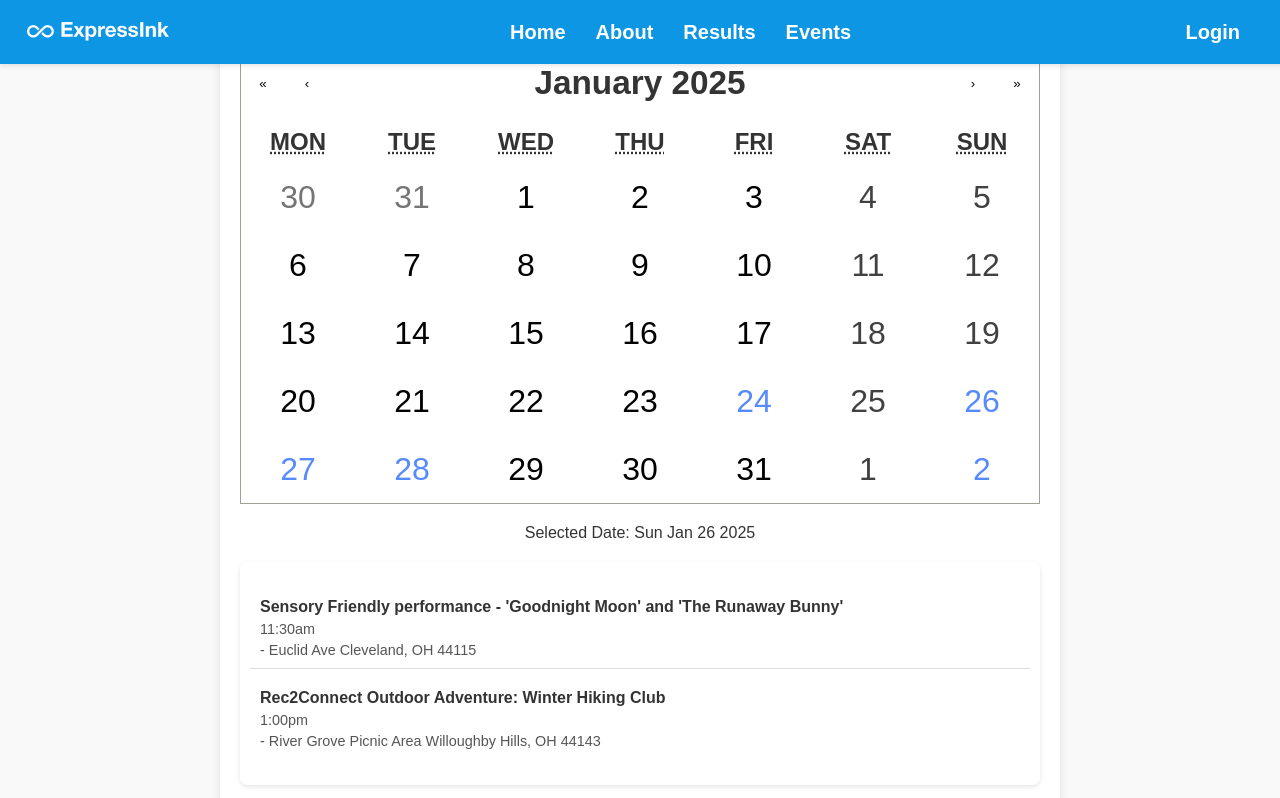
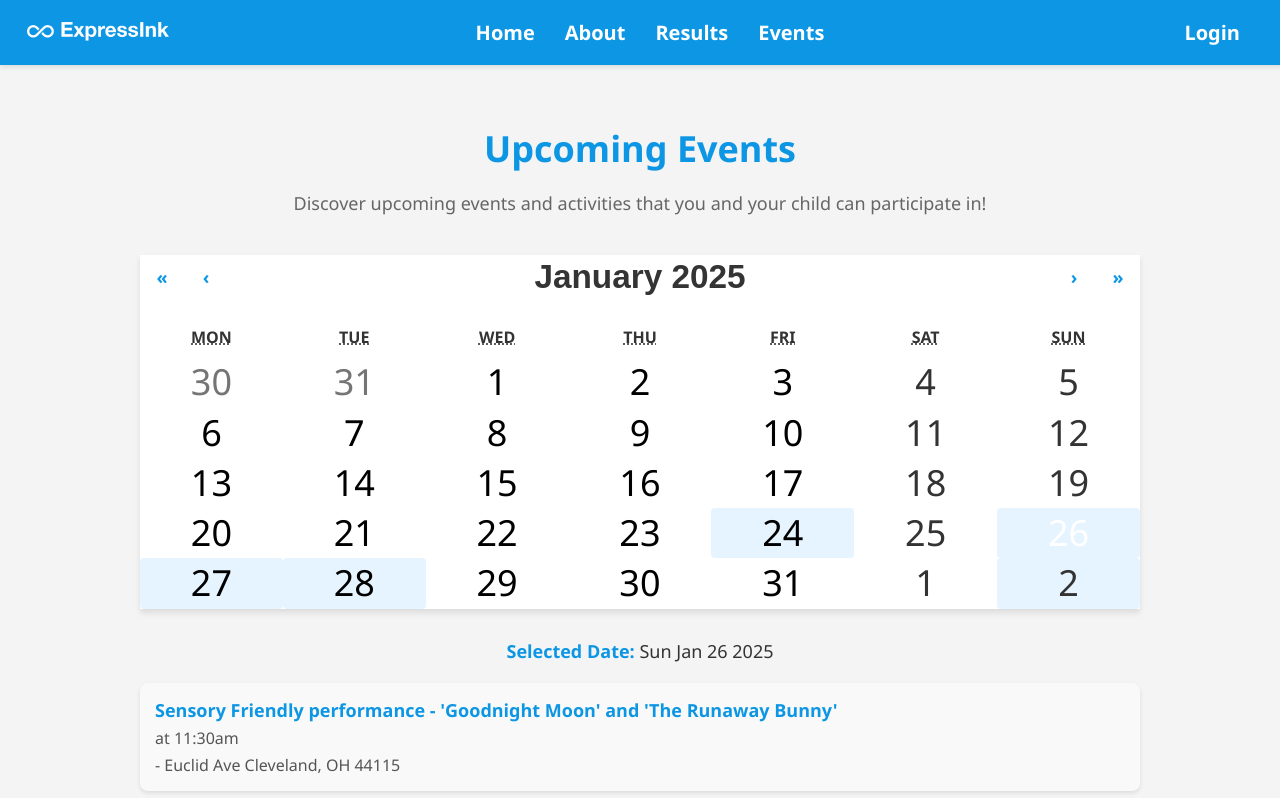
Before and after one commit to Aadhavsb/ExpressInk, a React (Create React App) app in the folder image-upload-react/: page /Events in a window 1280 px wide. Shown: the top 798 px of the page. Built offline with nearby package versions, Linux system fonts and the light colour scheme.

Commit message:
fixed css for every page

```diff
--- a/image-upload-react/src/components/Header.css
+++ b/image-upload-react/src/components/Header.css
@@ -44,7 +44,7 @@
 .nav-auth {
   position: relative;
   margin-right: 60px;
-  margin-left: 0px;
+  margin-left: 60px;
 }
 
 .username-dropdown {
--- a/image-upload-react/src/index.css
+++ b/image-upload-react/src/index.css
@@ -1,5 +1,5 @@
 body {
-  margin: 0;
+  margin-top: 0;
   font-family: "Poppins", "Quicksand", "Nunito", "Segoe UI", "Roboto",
     sans-serif;
   -webkit-font-smoothing: antialiased;
--- a/image-upload-react/src/pages/About.css
+++ b/image-upload-react/src/pages/About.css
@@ -1,7 +1,8 @@
 .app-container-about {
   max-width: 1500px;
   margin: auto;
-  padding: 40px;
+  padding: 100px;
+  margin-top: 0;
   font-family: Arial, sans-serif;
   color: #333;
 }
--- a/image-upload-react/src/pages/Events.css
+++ b/image-upload-react/src/pages/Events.css
@@ -1,81 +1,183 @@
-body {
-    padding-top: 40px;
-    text-align: center;
-    font-family: 'Arial', sans-serif;
-    background-color: #f9f9f9;
-    color: #333;
-    margin: 0;
+.events-container {
+  max-width: 1000px;
+  margin: 80px auto 50px;
+  padding: 20px;
+  font-family: "Poppins", "Quicksand", "Nunito", "Segoe UI", "Roboto",
+    sans-serif;
+  color: #333;
 }
 
-.app {
-    max-width: 800px;
-    margin: 0 auto;
-    padding: 20px;
-    box-shadow: 0 4px 10px rgba(0, 0, 0, 0.1);
-    background-color: #ffffff;
-    border-radius: 8px;
+.events-header {
+  text-align: center;
+  margin-bottom: 40px;
 }
 
-.selected {
-
+.events-title {
+  font-size: 36px;
+  font-weight: bold;
+  color: #0c96e4;
+  margin-bottom: 10px;
+  font-family: "Poppins", "Quicksand", "Nunito", "Segoe UI", "Roboto",
+    sans-serif;
 }
 
-.react-calendar__tile--active {
-    background: #ffffff49; /* this shows today */
-    color: white;
+.events-description {
+  font-size: 18px;
+  color: #666666;
+  font-family: "Poppins", "Quicksand", "Nunito", "Segoe UI", "Roboto",
+    sans-serif;
 }
 
 .calendar-container {
-    margin-bottom: 20px;
-}
-.react-calendar__month-view__days__day--weekend {
-    color: #414141;
-}
-.react-calendar__tile:enabled:hover,
-.react-calendar__tile:enabled:focus {
-    border: 2% solid #0078d7;
-    color: #0078d7;
+  margin-bottom: 30px;
 }
 
-.react-calendar__tile--now:enabled:hover,
-.react-calendar__tile--now:enabled:focus {
-    border: 2px solid #000000;
-    color: #000000;
+.calendar-container .react-calendar {
+  width: 100%;
+  max-width: 100%;
+  background-color: #fff;
+  border: none;
+  font-family: "Poppins", "Quicksand", "Nunito", "Segoe UI", "Roboto",
+    sans-serif;
+  font-size: 18px;
+  box-shadow: 0 4px 6px rgba(0, 0, 0, 0.1);
 }
 
-.highlighted {
-    border: 2px solid #000000;
-    color: #5789ff;
-    border-radius: 5%;
+.calendar-container .react-calendar__navigation button {
+  color: #0c96e4;
+  font-weight: bold;
+  font-family: "Poppins", "Quicksand", "Nunito", "Segoe UI", "Roboto",
+    sans-serif;
+  font-size: 18px;
+}
+
+.calendar-container .react-calendar__month-view__weekdays {
+  text-align: center;
+  text-transform: uppercase;
+  font-weight: bold;
+  font-family: "Poppins", "Quicksand", "Nunito", "Segoe UI", "Roboto",
+    sans-serif;
+  font-size: 16px;
+  color: #333333;
+}
+
+.calendar-container .react-calendar__month-view__weekdays__weekday {
+  padding: 10px 0;
+}
+
+.calendar-container .react-calendar__month-view__days__day--weekend {
+  color: #333333;
+}
+
+.calendar-container .react-calendar__tile {
+  text-align: center;
+  padding: 15px 0;
+  border-radius: 4px;
+  font-family: "Poppins", "Quicksand", "Nunito", "Segoe UI", "Roboto",
+    sans-serif;
+}
+
+.calendar-container .react-calendar__tile:enabled:hover,
+.calendar-container .react-calendar__tile:enabled:focus {
+  background-color: #e6f4ff;
+}
+
+.calendar-container .react-calendar__tile--active {
+  background-color: #0c96e4;
+  color: white;
+}
+
+.calendar-container .react-calendar__tile--now {
+  background-color: #f0f0f0;
+}
+
+.calendar-container .highlighted {
+  background-color: #e6f4ff;
+}
+
+.calendar-container .react-calendar__tile--active:hover {
+  background-color: #0a7ec1;
+}
+
+.selected-date {
+  font-size: 18px;
+  margin-bottom: 20px;
+  text-align: center;
+  font-family: "Poppins", "Quicksand", "Nunito", "Segoe UI", "Roboto",
+    sans-serif;
+}
+
+.selected-date .bold {
+  font-weight: bold;
+  color: #0c96e4;
 }
 
 .events-list {
-    text-align: left;
-    margin-top: 20px;
-    padding: 10px;
-    background-color: #ffffffe1;
-    border-radius: 8px;
-    box-shadow: 0 2px 5px rgba(0, 0, 0, 0.1);
+  margin-bottom: 40px;
 }
 
 .events-list ul {
-    list-style: none;
-    padding: 0;
+  list-style-type: none;
+  padding: 0;
 }
 
 .events-list li {
-    margin-bottom: 10px;
-    padding: 10px;
-    border-bottom: 1px solid #ddd;
+  background-color: #f9f9f9;
+  margin-bottom: 15px;
+  padding: 15px;
+  border-radius: 8px;
+  box-shadow: 0 2px 4px rgba(0, 0, 0, 0.1);
 }
 
-.events-list li:last-child {
-    border-bottom: none;
+.events-list li strong {
+  font-size: 18px;
+  color: #0c96e4;
 }
 
-.events-list span {
-    display: block;
-    color: #555;
-    font-size: 0.9rem;
-    margin-top: 5px;
+.events-list li span {
+  display: block;
+  font-size: 16px;
+  color: #555555;
+  margin-top: 5px;
 }
+
+.events-list li:hover {
+  background-color: #e6f4ff;
+  cursor: pointer;
+}
+
+.events-list p {
+  font-size: 16px;
+  color: #666666;
+  text-align: center;
+}
+
+@media (max-width: 768px) {
+  .events-container {
+    padding: 10px;
+  }
+
+  .events-title {
+    font-size: 28px;
+  }
+
+  .events-description {
+    font-size: 16px;
+  }
+
+  .selected-date {
+    font-size: 16px;
+  }
+
+  .calendar-container .react-calendar {
+    font-size: 16px;
+  }
+
+  .calendar-container .react-calendar__tile {
+    padding: 10px 0;
+  }
+
+  .events-list li {
+    padding: 10px;
+  }
+}
--- a/image-upload-react/src/pages/Events.js
+++ b/image-upload-react/src/pages/Events.js
@@ -6,228 +6,234 @@ import "./Events.css";
 
 const eventInfo = [
   {
-    "title": "Pathways for Pops: Elevate Your Fatherhood Journey!",
-    "start_date": "2025-01-24",
-    "start_time": null,
-    "location": "Sheraton Suites Akron Cuyahoga Falls Cuyahoga Falls, OH 44221"
+    title: "Pathways for Pops: Elevate Your Fatherhood Journey!",
+    start_date: "2025-01-24",
+    start_time: null,
+    location: "Sheraton Suites Akron Cuyahoga Falls Cuyahoga Falls, OH 44221",
   },
   {
-    "title": "Sensory Friendly performance - 'Goodnight Moon' and 'The Runaway Bunny'",
-    "start_date": "2025-01-26",
-    "start_time": "11:30am",
-    "location": "Euclid Ave Cleveland, OH 44115"
+    title:
+      "Sensory Friendly performance - 'Goodnight Moon' and 'The Runaway Bunny'",
+    start_date: "2025-01-26",
+    start_time: "11:30am",
+    location: "Euclid Ave Cleveland, OH 44115",
   },
   {
-    "title": "Rec2Connect Outdoor Adventure: Winter Hiking Club",
-    "start_date": "2025-01-26",
-    "start_time": "1:00pm",
-    "location": "River Grove Picnic Area Willoughby Hills, OH 44143"
+    title: "Rec2Connect Outdoor Adventure: Winter Hiking Club",
+    start_date: "2025-01-26",
+    start_time: "1:00pm",
+    location: "River Grove Picnic Area Willoughby Hills, OH 44143",
   },
   {
-    "title": "Workshop: Autism & Caregiving, Your Grief and Joy Matter: A Workshop for Black American Caregivers",
-    "start_date": "2025-01-27",
-    "start_time": "6:30pm",
-    "location": "27333 Center Ridge Road Westlake, OH 44145"
+    title:
+      "Workshop: Autism & Caregiving, Your Grief and Joy Matter: A Workshop for Black American Caregivers",
+    start_date: "2025-01-27",
+    start_time: "6:30pm",
+    location: "27333 Center Ridge Road Westlake, OH 44145",
   },
   {
-    "title": "Rec2Connect Rock Climbing -- Cleveland Rocks!",
-    "start_date": "2025-01-28",
-    "start_time": "5:00pm",
-    "location": "Cleveland Rocks Cleveland, OH 44113"
+    title: "Rec2Connect Rock Climbing -- Cleveland Rocks!",
+    start_date: "2025-01-28",
+    start_time: "5:00pm",
+    location: "Cleveland Rocks Cleveland, OH 44113",
   },
   {
-    "title": "Share & Support: Balancing Act: How to Cope with an Uneven Mental Load -- In-Person or Virtual",
-    "start_date": "2025-01-28",
-    "start_time": "6:30pm",
-    "location": "27333 Center Ridge Road Westlake, OH 44145"
+    title:
+      "Share & Support: Balancing Act: How to Cope with an Uneven Mental Load -- In-Person or Virtual",
+    start_date: "2025-01-28",
+    start_time: "6:30pm",
+    location: "27333 Center Ridge Road Westlake, OH 44145",
   },
   {
-    "title": "A Livespecial.com Webinar: The B'nai Mitzvah Process: Adapted + Individualized = Success",
-    "start_date": "2025-01-28",
-    "start_time": "7:00pm",
-    "location": null
+    title:
+      "A Livespecial.com Webinar: The B'nai Mitzvah Process: Adapted + Individualized = Success",
+    start_date: "2025-01-28",
+    start_time: "7:00pm",
+    location: null,
   },
   {
-    "title": "Rec2Connect Outdoor Adventure: Winter Hiking Club",
-    "start_date": "2025-02-02",
-    "start_time": "1:00pm",
-    "location": "River Grove Picnic Area Willoughby Hills, OH 44143"
+    title: "Rec2Connect Outdoor Adventure: Winter Hiking Club",
+    start_date: "2025-02-02",
+    start_time: "1:00pm",
+    location: "River Grove Picnic Area Willoughby Hills, OH 44143",
   },
   {
-    "title": "Rec2Connect Rock Climbing -- Shaker Rocks!",
-    "start_date": "2025-02-04",
-    "start_time": "5:00pm",
-    "location": "Shaker Rocks! Shaker Heights, OH 44122"
+    title: "Rec2Connect Rock Climbing -- Shaker Rocks!",
+    start_date: "2025-02-04",
+    start_time: "5:00pm",
+    location: "Shaker Rocks! Shaker Heights, OH 44122",
   },
   {
-    "title": "Hop on Pop: Dad's Adapted Play & Connect",
-    "start_date": "2025-02-04",
-    "start_time": "6:30pm",
-    "location": "15600 East Bagley Rd. Middleburg Hts., OH 44130"
+    title: "Hop on Pop: Dad's Adapted Play & Connect",
+    start_date: "2025-02-04",
+    start_time: "6:30pm",
+    location: "15600 East Bagley Rd. Middleburg Hts., OH 44130",
   },
   {
-    "title": "Rec2Connect Outdoor Adventure: Winter Hiking Club",
-    "start_date": "2025-02-09",
-    "start_time": "1:00pm",
-    "location": "River Grove Picnic Area Willoughby Hills, OH 44143"
+    title: "Rec2Connect Outdoor Adventure: Winter Hiking Club",
+    start_date: "2025-02-09",
+    start_time: "1:00pm",
+    location: "River Grove Picnic Area Willoughby Hills, OH 44143",
   },
   {
-    "title": "Rec2Connect Rock Climbing -- Cleveland Rocks!",
-    "start_date": "2025-02-11",
-    "start_time": "5:00pm",
-    "location": "Cleveland Rocks Cleveland, OH 44113"
+    title: "Rec2Connect Rock Climbing -- Cleveland Rocks!",
+    start_date: "2025-02-11",
+    start_time: "5:00pm",
+    location: "Cleveland Rocks Cleveland, OH 44113",
   },
   {
-    "title": "Behavior Chat: Visual Cues to Help Children Manage Impulses",
-    "start_date": "2025-02-11",
-    "start_time": "6:30pm",
-    "location": "1600 Hampton Rd. Rocky River, OH 44116"
+    title: "Behavior Chat: Visual Cues to Help Children Manage Impulses",
+    start_date: "2025-02-11",
+    start_time: "6:30pm",
+    location: "1600 Hampton Rd. Rocky River, OH 44116",
   },
   {
-    "title": "Rec2Connect Outdoor Adventure: Winter Hiking Club",
-    "start_date": "2025-02-16",
-    "start_time": "1:00pm",
-    "location": "River Grove Picnic Area Willoughby Hills, OH 44143"
+    title: "Rec2Connect Outdoor Adventure: Winter Hiking Club",
+    start_date: "2025-02-16",
+    start_time: "1:00pm",
+    location: "River Grove Picnic Area Willoughby Hills, OH 44143",
   },
   {
-    "title": "Rec2Connect Rock Climbing -- Shaker Rocks!",
-    "start_date": "2025-02-18",
-    "start_time": "5:00pm",
-    "location": "Shaker Rocks! Shaker Heights, OH 44122"
+    title: "Rec2Connect Rock Climbing -- Shaker Rocks!",
+    start_date: "2025-02-18",
+    start_time: "5:00pm",
+    location: "Shaker Rocks! Shaker Heights, OH 44122",
   },
   {
-    "title": "Share & Support: Balancing Act: How to Cope with an Uneven Mental Load -- Virtual Program for Families of Children with Complex Needs",
-    "start_date": "2025-02-18",
-    "start_time": "6:30pm",
-    "location": null
+    title:
+      "Share & Support: Balancing Act: How to Cope with an Uneven Mental Load -- Virtual Program for Families of Children with Complex Needs",
+    start_date: "2025-02-18",
+    start_time: "6:30pm",
+    location: null,
   },
   {
-    "title": "Transition Bootcamp -- College and How to Plan For Success",
-    "start_date": "2025-02-20",
-    "start_time": "6:30pm",
-    "location": null
+    title: "Transition Bootcamp -- College and How to Plan For Success",
+    start_date: "2025-02-20",
+    start_time: "6:30pm",
+    location: null,
   },
   {
-    "title": "Rec2Connect Outdoor Adventure: Winter Hiking Club",
-    "start_date": "2025-02-23",
-    "start_time": "1:00pm",
-    "location": "River Grove Picnic Area Willoughby Hills, OH 44143"
+    title: "Rec2Connect Outdoor Adventure: Winter Hiking Club",
+    start_date: "2025-02-23",
+    start_time: "1:00pm",
+    location: "River Grove Picnic Area Willoughby Hills, OH 44143",
   },
   {
-    "title": "Rec2Connect Rock Climbing -- Cleveland Rocks!",
-    "start_date": "2025-02-25",
-    "start_time": "5:00pm",
-    "location": "Cleveland Rocks Cleveland, OH 44113"
+    title: "Rec2Connect Rock Climbing -- Cleveland Rocks!",
+    start_date: "2025-02-25",
+    start_time: "5:00pm",
+    location: "Cleveland Rocks Cleveland, OH 44113",
   },
   {
-    "title": "Share & Support: LGBTQ+ Caregiver Connect",
-    "start_date": "2025-02-25",
-    "start_time": "6:30pm",
-    "location": null
+    title: "Share & Support: LGBTQ+ Caregiver Connect",
+    start_date: "2025-02-25",
+    start_time: "6:30pm",
+    location: null,
   },
   {
-    "title": "Western Cuyahoga County Resource Fair",
-    "start_date": "2025-02-27",
-    "start_time": "4:00pm",
-    "location": "21016 Hilliard Blvd Rocky River, OH 44116"
+    title: "Western Cuyahoga County Resource Fair",
+    start_date: "2025-02-27",
+    start_time: "4:00pm",
+    location: "21016 Hilliard Blvd Rocky River, OH 44116",
   },
   {
-    "title": "Rec2Connect Outdoor Adventure: Winter Hiking Club",
-    "start_date": "2025-03-02",
-    "start_time": "1:00pm",
-    "location": "River Grove Picnic Area Willoughby Hills, OH 44143"
+    title: "Rec2Connect Outdoor Adventure: Winter Hiking Club",
+    start_date: "2025-03-02",
+    start_time: "1:00pm",
+    location: "River Grove Picnic Area Willoughby Hills, OH 44143",
   },
   {
-    "title": "Rec2Connect Rock Climbing -- Shaker Rocks!",
-    "start_date": "2025-03-04",
-    "start_time": "5:00pm",
-    "location": "Shaker Rocks! Shaker Heights, OH 44122"
+    title: "Rec2Connect Rock Climbing -- Shaker Rocks!",
+    start_date: "2025-03-04",
+    start_time: "5:00pm",
+    location: "Shaker Rocks! Shaker Heights, OH 44122",
   },
   {
-    "title": "Sensory Friendly performance - 'The Gruffalo's Child'",
-    "start_date": "2025-03-09",
-    "start_time": "11:30am",
-    "location": "Euclid Ave Cleveland, OH 44115"
+    title: "Sensory Friendly performance - 'The Gruffalo's Child'",
+    start_date: "2025-03-09",
+    start_time: "11:30am",
+    location: "Euclid Ave Cleveland, OH 44115",
   },
   {
-    "title": "Rec2Connect Outdoor Adventure: Winter Hiking Club",
-    "start_date": "2025-03-09",
-    "start_time": "1:00pm",
-    "location": "River Grove Picnic Area Willoughby Hills, OH 44143"
+    title: "Rec2Connect Outdoor Adventure: Winter Hiking Club",
+    start_date: "2025-03-09",
+    start_time: "1:00pm",
+    location: "River Grove Picnic Area Willoughby Hills, OH 44143",
   },
   {
-    "title": "Rec2Connect Rock Climbing -- Cleveland Rocks!",
-    "start_date": "2025-03-11",
-    "start_time": "5:00pm",
-    "location": "Cleveland Rocks Cleveland, OH 44113"
+    title: "Rec2Connect Rock Climbing -- Cleveland Rocks!",
+    start_date: "2025-03-11",
+    start_time: "5:00pm",
+    location: "Cleveland Rocks Cleveland, OH 44113",
   },
   {
-    "title": "Rec2Connect Outdoor Adventure: Winter Hiking Club",
-    "start_date": "2025-03-16",
-    "start_time": "1:00pm",
-    "location": "River Grove Picnic Area Willoughby Hills, OH 44143"
+    title: "Rec2Connect Outdoor Adventure: Winter Hiking Club",
+    start_date: "2025-03-16",
+    start_time: "1:00pm",
+    location: "River Grove Picnic Area Willoughby Hills, OH 44143",
   },
   {
-    "title": "Lorain County Resource Fair",
-    "start_date": "2025-03-18",
-    "start_time": "4:00pm",
-    "location": "1005 N. Abbe Rd. Elyria, OH 44035"
+    title: "Lorain County Resource Fair",
+    start_date: "2025-03-18",
+    start_time: "4:00pm",
+    location: "1005 N. Abbe Rd. Elyria, OH 44035",
   },
   {
-    "title": "Rec2Connect Rock Climbing -- Shaker Rocks!",
-    "start_date": "2025-03-18",
-    "start_time": "5:00pm",
-    "location": "Shaker Rocks! Shaker Heights, OH 44122"
+    title: "Rec2Connect Rock Climbing -- Shaker Rocks!",
+    start_date: "2025-03-18",
+    start_time: "5:00pm",
+    location: "Shaker Rocks! Shaker Heights, OH 44122",
   },
   {
-    "title": "Transition Bootcamp -- Homemaker Personal Care vs Shared Living",
-    "start_date": "2025-03-20",
-    "start_time": "6:30pm",
-    "location": null
+    title: "Transition Bootcamp -- Homemaker Personal Care vs Shared Living",
+    start_date: "2025-03-20",
+    start_time: "6:30pm",
+    location: null,
   },
   {
-    "title": "Rec2Connect Outdoor Adventure: Winter Hiking Club",
-    "start_date": "2025-03-23",
-    "start_time": "1:00pm",
-    "location": "River Grove Picnic Area Willoughby Hills, OH 44143"
+    title: "Rec2Connect Outdoor Adventure: Winter Hiking Club",
+    start_date: "2025-03-23",
+    start_time: "1:00pm",
+    location: "River Grove Picnic Area Willoughby Hills, OH 44143",
   },
   {
-    "title": "Rec2Connect Rock Climbing -- Cleveland Rocks!",
-    "start_date": "2025-03-25",
-    "start_time": "5:00pm",
-    "location": "Cleveland Rocks Cleveland, OH 44113"
+    title: "Rec2Connect Rock Climbing -- Cleveland Rocks!",
+    start_date: "2025-03-25",
+    start_time: "5:00pm",
+    location: "Cleveland Rocks Cleveland, OH 44113",
   },
   {
-    "title": "Rec2Connect Outdoor Adventure: Winter Hiking Club",
-    "start_date": "2025-03-30",
-    "start_time": "1:00pm",
-    "location": "River Grove Picnic Area Willoughby Hills, OH 44143"
+    title: "Rec2Connect Outdoor Adventure: Winter Hiking Club",
+    start_date: "2025-03-30",
+    start_time: "1:00pm",
+    location: "River Grove Picnic Area Willoughby Hills, OH 44143",
   },
   {
-    "title": "Eastern Cuyahoga County Resource Fair",
-    "start_date": "2025-04-02",
-    "start_time": "4:00pm",
-    "location": "Cuyahoga Community College (Tri-C) East Campus Highland Hills, OH 44122"
+    title: "Eastern Cuyahoga County Resource Fair",
+    start_date: "2025-04-02",
+    start_time: "4:00pm",
+    location:
+      "Cuyahoga Community College (Tri-C) East Campus Highland Hills, OH 44122",
   },
   {
-    "title": "Milestones Annual Benefit",
-    "start_date": "2025-04-03",
-    "start_time": "6:00pm",
-    "location": null
+    title: "Milestones Annual Benefit",
+    start_date: "2025-04-03",
+    start_time: "6:00pm",
+    location: null,
   },
   {
-    "title": "2025 Northeast Ohio Transition Expo",
-    "start_date": "2025-04-26",
-    "start_time": "9:00am",
-    "location": "Independence Civic Center Cleveland, OH 44131"
+    title: "2025 Northeast Ohio Transition Expo",
+    start_date: "2025-04-26",
+    start_time: "9:00am",
+    location: "Independence Civic Center Cleveland, OH 44131",
   },
   {
-    "title": "Transition Bootcamp -- Northeast Ohio Transition EXPO",
-    "start_date": "2025-04-26",
-    "start_time": "6:30pm",
-    "location": "Independence Civic Center Cleveland, OH 44131"
-  }
-]
+    title: "Transition Bootcamp -- Northeast Ohio Transition EXPO",
+    start_date: "2025-04-26",
+    start_time: "6:30pm",
+    location: "Independence Civic Center Cleveland, OH 44131",
+  },
+];
 const Events = () => {
   const [date, setDate] = useState(new Date());
 
@@ -237,30 +243,40 @@ const Events = () => {
 
   // Function to get events for a specific date
   const getEventsForDate = (selectedDate) => {
-    const formattedDate = selectedDate.toISOString().split('T')[0]; // Format the date to YYYY-MM-DD
-    return eventInfo.filter(event => event.start_date === formattedDate);
+    const formattedDate = selectedDate.toISOString().split("T")[0]; // Format the date to YYYY-MM-DD
+    return eventInfo.filter((event) => event.start_date === formattedDate);
   };
 
   const eventsForSelectedDate = getEventsForDate(date);
 
   // Function to determine if a date has any events
   const hasEvents = (date) => {
-    const formattedDate = date.toISOString().split('T')[0];
-    return eventInfo.some(event => event.start_date === formattedDate);
+    const formattedDate = date.toISOString().split("T")[0];
+    return eventInfo.some((event) => event.start_date === formattedDate);
   };
 
   return (
-    <div className='app'>
-      <div className='calendar-container'>
+    <div className="events-container">
+      {/* Events Title and Description */}
+      <div className="events-header">
+        <h1 className="events-title">Upcoming Events</h1>
+        <p className="events-description">
+          Discover upcoming events and activities that you and your child can
+          participate in!
+        </p>
+      </div>
+
+      <div className="calendar-container">
         <Calendar
           onChange={onChange}
           value={date}
           tileClassName={({ date, view }) =>
-            view === 'month' && hasEvents(date) ? 'highlighted' : null
+            view === "month" && hasEvents(date) ? "highlighted" : null
           }
         />
       </div>
-      <p className="text-center">
+
+      <p className="selected-date">
         <span className="bold">Selected Date:</span> {date.toDateString()}
       </p>
 
@@ -270,13 +286,13 @@ const Events = () => {
             {eventsForSelectedDate.map((event, index) => (
               <li key={index}>
                 <strong>{event.title}</strong>
-                {event.start_time && <span>{event.start_time}</span>}
+                {event.start_time && <span> at {event.start_time}</span>}
                 {event.location && <span> - {event.location}</span>}
               </li>
             ))}
           </ul>
         ) : (
-          <p>No events schedules on this day.</p>
+          <p>No events scheduled on this day.</p>
         )}
       </div>
     </div>
--- a/image-upload-react/src/pages/Login.css
+++ b/image-upload-react/src/pages/Login.css
@@ -3,7 +3,7 @@
   flex-direction: column;
   align-items: center;
   justify-content: center;
-  margin-top: 50px;
+  margin-top: 120px;
 }
 
 .login-container h2 {
--- a/image-upload-react/src/pages/Signup.css
+++ b/image-upload-react/src/pages/Signup.css
@@ -1,11 +1,9 @@
-/* src/pages/Signup.css */
-
 .signup-container {
   display: flex;
   flex-direction: column;
   align-items: center;
   justify-content: center;
-  margin-top: 50px;
+  margin-top: 120px;
 }
 
 .signup-container h2 {
```
Also changed, not shown: image-upload-react/src/App.css (+3 -4 lines), image-upload-react/src/pages/Results.css (+24 -12 lines), image-upload-react/src/pages/Results.js (+72 -54 lines).
